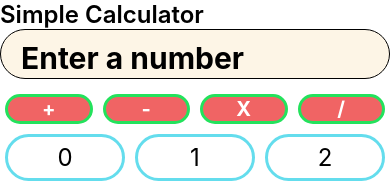
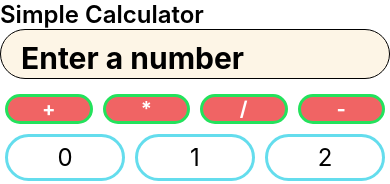
Before and after one commit to Netchicken/RNLesson1Calc, a React Native app in the folder Lesson1Calc/: screen / in a window 390 px wide. Shown: the top 184 px of the page. Built offline with nearby package versions, Linux system fonts and the light colour scheme.

Commit message:
moved pressable from calcbuttons to button

```diff
--- a/Lesson1Calc/App.js
+++ b/Lesson1Calc/App.js
@@ -70,22 +70,12 @@ const App = () => {
       <SafeAreaView>
         <ScrollView>
           <View>
-            <Image
-              style={styles.tinyLogo}
-              source={{
-                uri: 'https://reactnative.dev/img/tiny_logo.png',
-              }}
-            />
-
             <Text style={styles.sectionTitle}>Simple Calculator</Text>
             <View style={styles.calcBox}>
               <Text style={styles.outputText}>
                 {calculation || 'Enter a number'}
               </Text>
             </View>
-
-
-
             <Row>
               <CalcButtons updateCalculation={updateCalculation} />
             </Row>
@@ -94,6 +84,13 @@ const App = () => {
               resizeMode="cover"
               source={bgImage}
               style={styles.image}
+            />
+
+            <Image
+              style={styles.tinyLogo}
+              source={{
+                uri: 'https://reactnative.dev/img/tiny_logo.png',
+              }}
             />
           </View>
         </ScrollView>
--- a/Lesson1Calc/Components/Button.js
+++ b/Lesson1Calc/Components/Button.js
@@ -3,6 +3,7 @@ import {
   StyleSheet, // CSS-like styles
   Text, // Renders text
   TouchableOpacity, // Handles row presses
+  Pressable, // Handles row presses
 } from 'react-native';
 import {React} from 'react';
 
@@ -11,6 +12,14 @@ export const SingleButton = ({onPress, text}) => {
     <TouchableOpacity onPress={onPress} style={styles.button}>
       <Text style={styles.text}>{text}</Text>
     </TouchableOpacity>
+  );
+};
+
+export const PressableButton = ({onPress, symbol}) => {
+  return (
+    <Pressable onPress={() => onPress(symbol)} style={styles.buttonPress}>
+      <Text style={styles.textPress}>{symbol}</Text>
+    </Pressable>
   );
 };
 
@@ -33,4 +42,25 @@ const styles = StyleSheet.create({
     color: '##060606',
     fontSize: 24,
   },
+
+  buttonPress: {
+    flex: 1,
+    justifyContent: 'center',
+    borderWidth: 3,
+    borderColor: '#23e25c',
+    backgroundColor: '#f06464',
+
+    // height: Math.floor(buttonWidth - 150),
+    alignItems: 'center',
+    alignSelf: 'stretch',
+    borderRadius: Math.floor(buttonWidth),
+    margin: 5,
+  },
+
+  textPress: {
+    color: 'white',
+    fontSize: 20,
+    fontWeight: 'bold',
+    textAlignVertical: 'center',
+  },
 });
--- a/Lesson1Calc/Components/calcbuttons.js
+++ b/Lesson1Calc/Components/calcbuttons.js
@@ -2,31 +2,30 @@ import {
   View, //The most fundamental component for building a UI, View is a container that supports layout with flexbox, style, some touch handling, and accessibility controls. https://reactnative.dev/docs/view
   StyleSheet, //StyleSheet.create returns a stylesheet object. https://reactnative.dev/docs/stylesheet
   Dimensions, //Dimensions provides access to the window's width and height. https://reactnative.dev/docs/dimensions
-  Pressable, //A wrapper for making views respond properly to touches. On press down, the opacity of the wrapped view is decreased, dimming it. https://reactnative.dev/docs/touchableopacity
+  Pressable,
   Text, //A React component for displaying text which supports nesting, styling, and touch handling. https://reactnative.dev/docs/text
 } from 'react-native';
 import React from 'react';
+import {PressableButton} from './Button';
 // import {Row} from './Row';
 
 export const CalcButtons = ({updateCalculation}) => {
   return (
     <View style={styles.rowcontainer}>
-      <Pressable onPress={() => updateCalculation('+')} style={styles.button}>
-        <Text style={styles.text}>{'+'}</Text>
-      </Pressable>
+      <PressableButton onPress={updateCalculation} symbol="+" />
+      <PressableButton onPress={updateCalculation} symbol="*" />
+      <PressableButton onPress={updateCalculation} symbol="/" />
+      <PressableButton onPress={updateCalculation} symbol="-" />
 
-      <Pressable onPress={() => updateCalculation('-')} style={styles.button}>
+      {/* <Pressable onPress={() => updateCalculation('-')} style={styles.button}>
         <Text style={styles.text}>{'-'}</Text>
       </Pressable>
-
       <Pressable onPress={() => updateCalculation('*')} style={styles.button}>
         <Text style={styles.text}>{'X'}</Text>
       </Pressable>
-
       <Pressable onPress={() => updateCalculation('/')} style={styles.button}>
         <Text style={styles.text}>{'/'}</Text>
-      </Pressable>
-
+      </Pressable> */}
       {/* <View style={{backgroundColor: 'blue', flex: 0.3}}>
         <Text>Hello World!</Text>
       </View> */}
@@ -42,7 +41,6 @@ const styles = StyleSheet.create({
   button: {
     flex: 1,
     justifyContent: 'center',
-    // width: '25%',
     borderWidth: 3,
     borderColor: '#23e25c',
     backgroundColor: '#f06464',
@@ -63,7 +61,7 @@ const styles = StyleSheet.create({
 
   rowcontainer: {
     flexDirection: 'row',
-    width: '100%',
+    width: '100%', //you need this to see the buttons
     alignContent: 'flex-start',
     flexWrap: 'wrap',
     justifyContent: 'space-between',
```
Also changed, not shown: Lesson1Calc/Components/buttonkeypad.js (deleted, +0 -69 lines).
